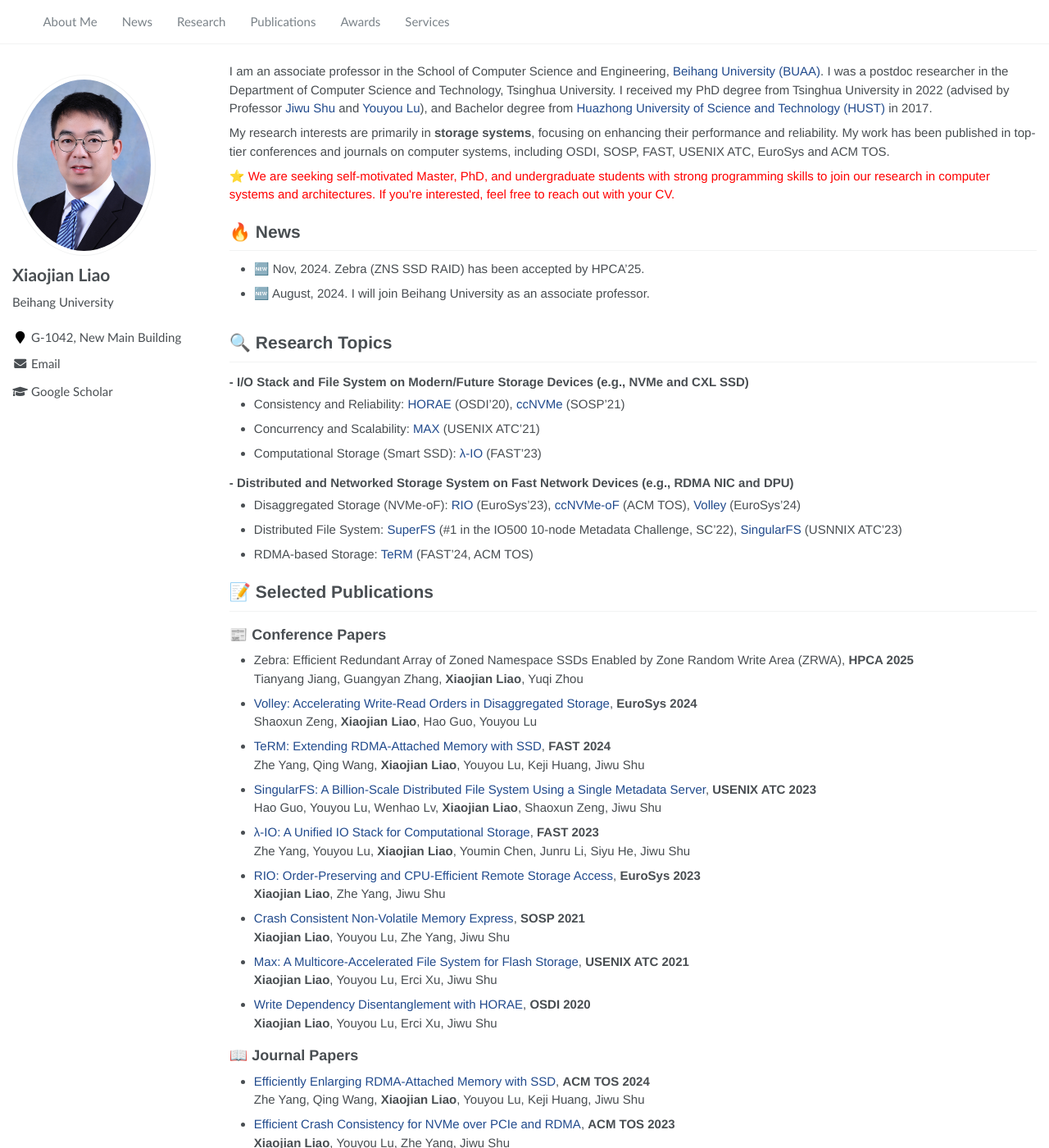
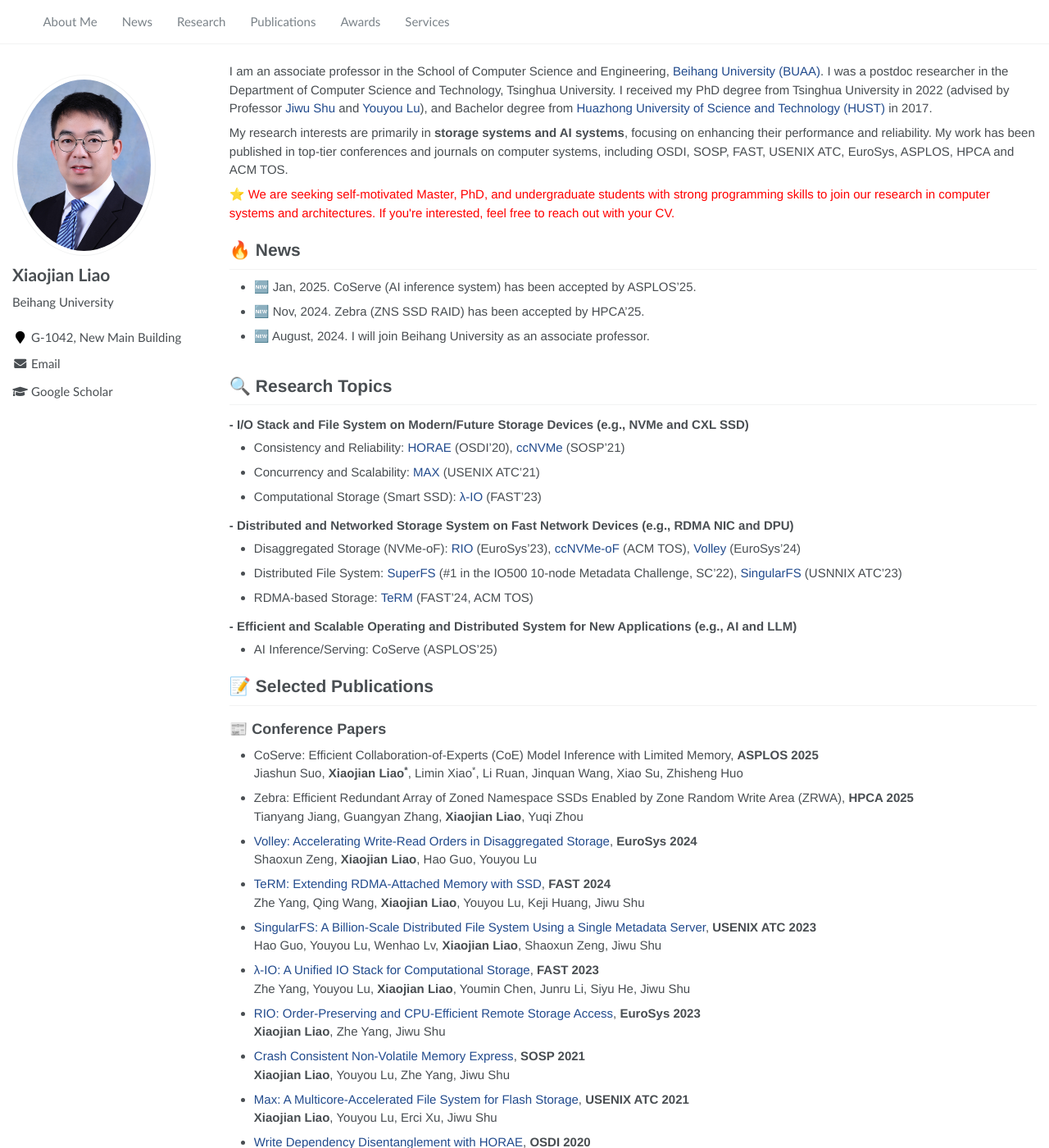
Before and after one commit to liaoxiaojian/liaoxiaojian.github.io, a Jekyll site: the page built from _pages/about.md, in a window 1280 px wide and 1400 px high. Shown: the whole window at 82% size. Built offline with Jekyll 4.4.1, drawn with Linux system fonts in a browser that asks for light colours.

Commit message:
Update about.md

```diff
--- a/_pages/about.md
+++ b/_pages/about.md
@@ -14,14 +14,15 @@ I am an associate professor in the School of Computer Science and Engineering, [
 I was a postdoc researcher in the Department of Computer Science and Technology, Tsinghua University.
 I received my PhD degree from Tsinghua University in 2022 (advised by Professor [Jiwu Shu](https://storage.cs.tsinghua.edu.cn/~jiwu-shu/) and [Youyou Lu](https://storage.cs.tsinghua.edu.cn/~lu/)), and Bachelor degree from [Huazhong University of Science and Technology (HUST)](https://english.hust.edu.cn/) in 2017.
 
-My research interests are primarily in **storage systems**, focusing on enhancing their performance and reliability.
-My work has been published in top-tier conferences and journals on computer systems, including OSDI, SOSP, FAST, USENIX ATC, EuroSys and ACM TOS.
+My research interests are primarily in **storage systems and AI systems**, focusing on enhancing their performance and reliability.
+My work has been published in top-tier conferences and journals on computer systems, including OSDI, SOSP, FAST, USENIX ATC, EuroSys, ASPLOS, HPCA and ACM TOS.
 
 <font color="red">⭐ We are seeking self-motivated Master, PhD, and undergraduate students with strong programming skills to join our research in computer systems and architectures. If you're interested, feel free to reach out with your CV.</font>
 
 <span class='anchor' id='news'></span>
 
 # 🔥 News
+- 🆕 Jan, 2025. CoServe (AI inference system) has been accepted by ASPLOS'25.
 - 🆕 Nov, 2024. Zebra (ZNS SSD RAID) has been accepted by HPCA'25.
 - 🆕 August, 2024. I will join Beihang University as an associate professor.
 
@@ -40,9 +41,13 @@ My work has been published in top-tier conferences and journals on computer syst
 - RDMA-based Storage: [TeRM](https://www.usenix.org/conference/fast24/presentation/yang-zhe) (FAST'24, ACM TOS)
 <span class='anchor' id='pubs'></span>
 
+### - Efficient and Scalable Operating and Distributed System for New Applications (e.g., AI and LLM)
+- AI Inference/Serving: CoServe (ASPLOS'25)
+
 # 📝 Selected Publications
-
 ## 📰 Conference Papers
+- CoServe: Efficient Collaboration-of-Experts (CoE) Model Inference with Limited Memory, **ASPLOS 2025** \\
+Jiashun Suo, **Xiaojian Liao<sup>*</sup>**, Limin Xiao<sup>*</sup>, Li Ruan, Jinquan Wang, Xiao Su, Zhisheng Huo
 - Zebra: Efficient Redundant Array of Zoned Namespace SSDs Enabled by Zone Random Write Area (ZRWA), **HPCA 2025** \\
 Tianyang Jiang, Guangyan Zhang, **Xiaojian Liao**, Yuqi Zhou
 - [Volley: Accelerating Write-Read Orders in Disaggregated Storage](https://dl.acm.org/doi/10.1145/3627703.3650090), **EuroSys 2024**  \\
```
